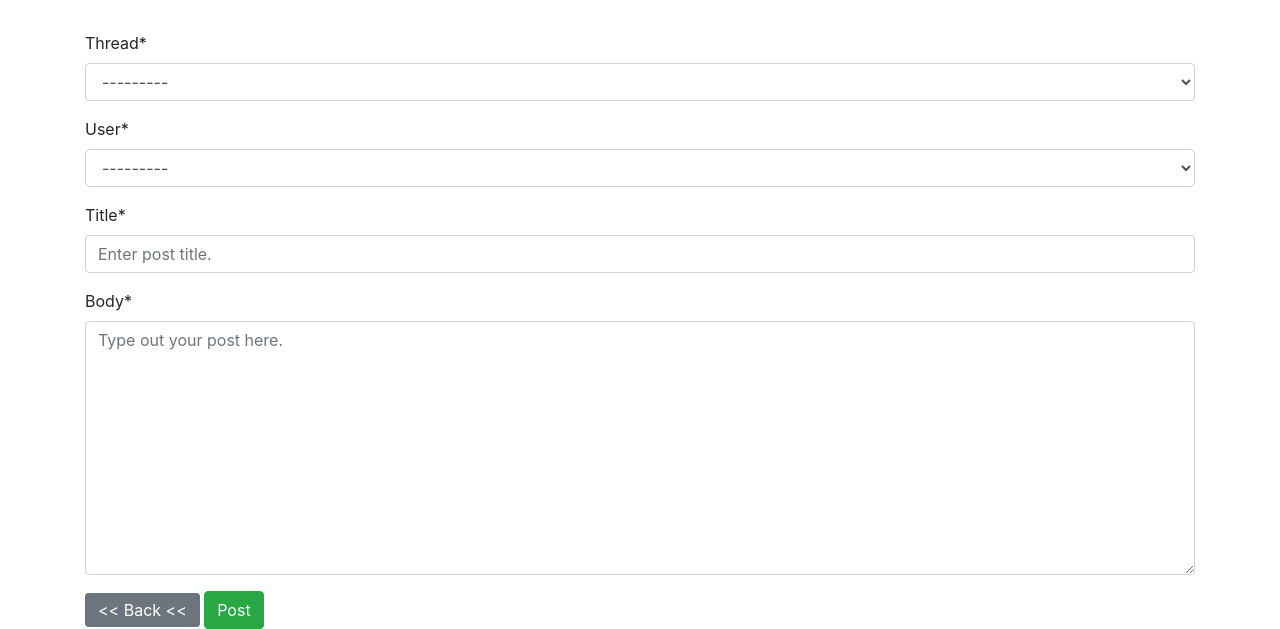
After one commit to sharpworks-dev/finalProject, a Django app: page /create-post/2/1 in a window 1280 px wide. The commit adds this page. Shown: the part 256-885 px from the top of the page. Run offline with Django 3.2, Linux system fonts and the light colour scheme; data comes from the database, SQL or seed files in the repository; some libraries are stand-ins or nearby versions.

Commit message:
Ok forewarning I made a lot of changes and I forgot to make multiple commits along the way so here's what I did Added crispy forms to the project so now forms can be displayed with just {{ form|crispy }} Renamed some fields in the models.py file because I learned that I used some redundant conventions Created forms.py Implemented forms to create both threads and posts Created html pages for those forms Reformatted the list of posts and threads Changed the timezone of the website to EST

```diff
--- a/final/admin.py
+++ b/final/admin.py
@@ -2,7 +2,6 @@ from django.contrib import admin
 from .models import *
 
 # Register your models here.
-admin.site.register(User)
 admin.site.register(Thread)
 admin.site.register(Post)
 admin.site.register(Comment)
--- /dev/null
+++ b/final/forms.py
@@ -0,0 +1,37 @@
+from django import forms
+from .models import *
+
+
+class ProfileForm(forms.ModelForm):
+    class Meta:
+        model = Profile
+        fields = '__all__'
+
+        widgets = {
+            'bio': forms.Textarea(),
+            'status': forms.TextInput()
+        }
+
+
+class ThreadForm(forms.ModelForm):
+    class Meta:
+        model = Thread
+        fields = '__all__'
+
+        widgets = {
+            'title': forms.TextInput(attrs={'placeholder': 'Enter thread name.'}),
+            'description': forms.Textarea(attrs={'placeholder': 'Describe your thread.'})
+        }
+
+
+class PostForm(forms.ModelForm):
+    class Meta:
+        model = Post
+        fields = '__all__'
+
+        widgets = {
+            'title': forms.TextInput(attrs={'placeholder': 'Enter post title.'}),
+            'body': forms.Textarea(attrs={'placeholder': 'Type out your post here.'}),
+            'thread_id': forms.HiddenInput(),
+            'user_Id': forms.HiddenInput()
+        }
--- a/final/models.py
+++ b/final/models.py
@@ -1,18 +1,11 @@
 from django.db import models
+from django.contrib.auth.models import User
 
 
-# Create your models here.
-class User(models.Model):
-    email = models.EmailField()
-    first_name = models.CharField(max_length=100)
-    last_name = models.CharField(max_length=100)
-    username = models.CharField(max_length=20)
-    created_date = models.DateTimeField(auto_now_add=True)
-    last_modified_date = models.DateTimeField(auto_now=True)
+class Profile(models.Model):
+    user = models.OneToOneField(User, on_delete=models.CASCADE)
     bio = models.TextField(max_length=2000)
-
-    def __str__(self):
-        return self.first_name + " \"" + self.username + "\" " + self.last_name
+    status = models.CharField(max_length=30)
 
 
 class Thread(models.Model):
@@ -26,20 +19,20 @@ class Thread(models.Model):
 
 
 class Post(models.Model):
-    thread_id = models.ForeignKey(Thread, on_delete=models.CASCADE)
-    user_Id = models.ForeignKey(User, on_delete=models.CASCADE)
+    thread = models.ForeignKey(Thread, to_field='id', on_delete=models.CASCADE)
+    user = models.ForeignKey(User, to_field='id', on_delete=models.CASCADE)
     title = models.CharField(max_length=100)
     created_date = models.DateTimeField(auto_now_add=True)
     last_modified_date = models.DateTimeField(auto_now=True)
     body = models.TextField(max_length=10000)
 
     def __str__(self):
-        return "User: " + str(self.user_Id.username) + " -- " + self.title
+        return "User: " + str(self.user.username) + " -- " + self.title
 
 
 class Comment(models.Model):
-    post_Id = models.ForeignKey(Post, on_delete=models.CASCADE)
-    user_Id = models.ForeignKey(User, on_delete=models.CASCADE)
+    post = models.ForeignKey(Post, to_field='id', on_delete=models.CASCADE)
+    user = models.ForeignKey(User, to_field='id', on_delete=models.CASCADE)
     created_date = models.DateTimeField(auto_now_add=True)
     last_modified_date = models.DateTimeField(auto_now=True)
     body = models.TextField(max_length=1000)
--- a/final/urls.py
+++ b/final/urls.py
@@ -7,6 +7,8 @@ urlpatterns = [
     path('register/', views.register_view, name="register"),
     path('login/', views.login_view, name="login"),
     path('logout', views.logout_view, name="logout"),
-    path('forum/<int:id>', views.view_thread, name="thread"),
-    path('post/<int:id>', views.view_post, name="post")
+    path('thread/<int:id>', views.view_thread, name="thread"),
+    path('create-thread/', views.create_thread, name="create-thread"),
+    path('post/<int:id>', views.view_post, name="post"),
+    path('create-post/<int:user_id>/<int:thread_id>', views.create_post, name="create-post")
 ]
--- a/final/views.py
+++ b/final/views.py
@@ -1,5 +1,6 @@
 from django.shortcuts import render, redirect
 from .models import *
+from .forms import ThreadForm, PostForm
 from django.contrib.auth.forms import UserCreationForm, AuthenticationForm
 from django.contrib.auth import login, logout
 from django.contrib.auth.decorators import login_required
@@ -13,15 +14,18 @@ def index(request):
 
 
 def view_thread(request, id):
+    thread = Thread.objects.get(id=id)
     posts = Post.objects.filter(thread_id=id)
-    context = {'posts': posts}
+    context = {'thread': thread, 'posts': posts}
     return render(request, 'final/view-thread.html', context)
 
 
 def view_post(request, id):
     post = Post.objects.get(id=id)
-    comments = Comment.objects.filter(post_Id=id)
-    context = {'post': post, 'comments': comments}
+    author_id = post.user_id
+    author = User.objects.get(id=author_id)
+    comments = Comment.objects.filter(post_id=id)
+    context = {'post': post, 'author': author, 'comments': comments}
     return render(request, 'final/view-post.html', context)
 
 
@@ -30,6 +34,7 @@ def register_view(request):
         form = UserCreationForm(request.POST)
         if form.is_valid():
             user = form.save()
+            Profile.objects.create(user=user)
             login(request, user)
             return redirect('index')
     else:
@@ -56,3 +61,33 @@ def login_view(request):
 def logout_view(request):
     logout(request)
     return redirect('index')
+
+
+def create_thread(request):
+    if request.method == 'POST':
+        form = ThreadForm(request.POST)
+        if form.is_valid():
+            thread = form.save()
+            return redirect('thread', id=thread.id)
+    else:
+        form = ThreadForm()
+
+    context = {'form': form}
+    return render(request, 'final/create-thread.html', context)
+
+
+def create_post(request, user_id, thread_id):
+    if request.method == 'POST':
+        form = request.POST.copy()
+        form.update({'thread_id': thread_id,
+                     'user_Id': user_id})
+        final_form = PostForm(form)
+        if final_form.is_valid():
+            post = final_form.save()
+            return redirect('post', id=post.id)
+    else:
+        form = PostForm()
+
+    thread = Thread.objects.get(id=thread_id)
+    context = {'form': form, 'thread': thread}
+    return render(request, 'final/create-post.html', context)
--- a/static/styles.css
+++ b/static/styles.css
@@ -51,3 +51,7 @@ body{
         -1px 5px 10px gray;
 
 }
+
+.inline {
+    display: inline;
+}
--- a/templates/final/base.html
+++ b/templates/final/base.html
@@ -55,9 +55,12 @@
             {% endblock %}
         </div>
     </div>
-    {% block body %}
 
-    {% endblock %}
+    <div class="container">
+        {% block body %}
+        {% endblock %}
+    </div>
+
 
 </body>
 </html>
--- /dev/null
+++ b/templates/final/create-post.html
@@ -0,0 +1,24 @@
+{% extends 'final/base.html' %}
+{% load crispy_forms_tags %}
+{% load crispy_forms_filters %}
+
+{% block title %}
+    <title>Create Post</title>
+{% endblock %}
+
+{% block jumbotron %}
+    <h1 class="display-5 jumbo-label">New Post</h1>
+{% endblock %}
+
+{% block body %}
+
+    <form action="{% url 'create-post' user.id thread.id %}" method="post">
+        {% csrf_token %}
+        {{ form|crispy }}
+        <div>
+            <a href="{% url 'thread' thread.id %}" class="btn btn-secondary inline"><< Back <<</a>
+            <input type="submit" class="btn btn-success inline" value="Post">
+        </div>
+    </form>
+
+{% endblock %}
--- a/templates/final/login.html
+++ b/templates/final/login.html
@@ -13,7 +13,7 @@
     <form action="{% url 'login' %}" method="post">
         {% csrf_token %}
         {{ form.as_p }}
-        <input type="submit" value="Register">
+        <input type="submit" value="Login">
         <p>Don't have an account? <a href="{% url 'register' %}" role="button">Sign Up</a></p>
         <a href="{% url 'index' %}" role="button">Home</a>
     </form>
```
Also changed, not shown: djangoProject/settings.py (+5 -9 lines), templates/final/create-thread.html (added, +24 -0 lines), templates/final/home.html (+29 -6 lines), templates/final/view-post.html (+7 -5 lines), templates/final/view-thread.html (+44 -9 lines), db.sqlite3, final/migrations/0002_auto_20201206_2107.py (added), final/migrations/0003_auto_20201207_0113.py (added), final/migrations/0004_auto_20201207_0117.py (added).
